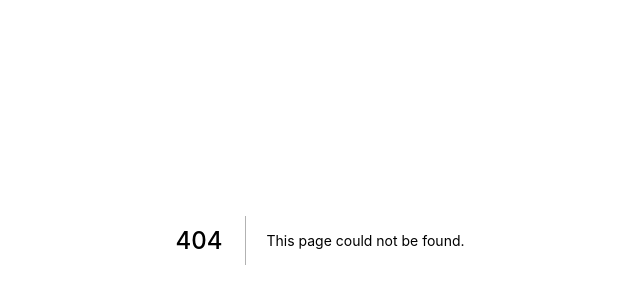
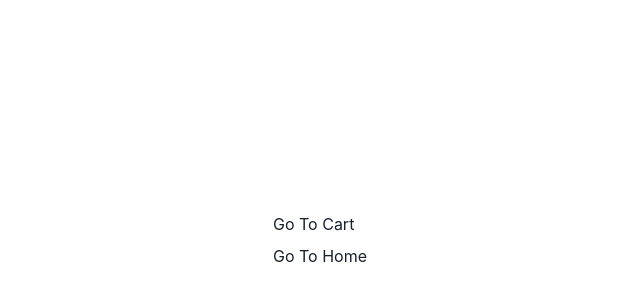
Before and after one commit to ilumin/distribute-purchase-order, a Next.js app: page /success in a window 1280 px wide. Before the commit this address had no page. Shown: the part 160-460 px from the top of the page, without its empty margins (320-960 px from the left). Built offline with nearby package versions, Linux system fonts and the light colour scheme.

Commit message:
feat: add `/success`

```diff
--- /dev/null
+++ b/pages/success.jsx
@@ -0,0 +1,23 @@
+import { Flex, Link, Stack } from '@chakra-ui/react'
+import Head from 'next/head'
+import NextLink from 'next/link'
+
+export default function Home() {
+  return (
+    <>
+      <Head>
+        <title>Distribute Product Order</title>
+      </Head>
+      <Flex align="center" justifyContent="center" height="100vh">
+        <Stack>
+          <NextLink href="/cart">
+            <Link>Go To Cart</Link>
+          </NextLink>
+          <NextLink href="/">
+            <Link>Go To Home</Link>
+          </NextLink>
+        </Stack>
+      </Flex>
+    </>
+  )
+}
```
